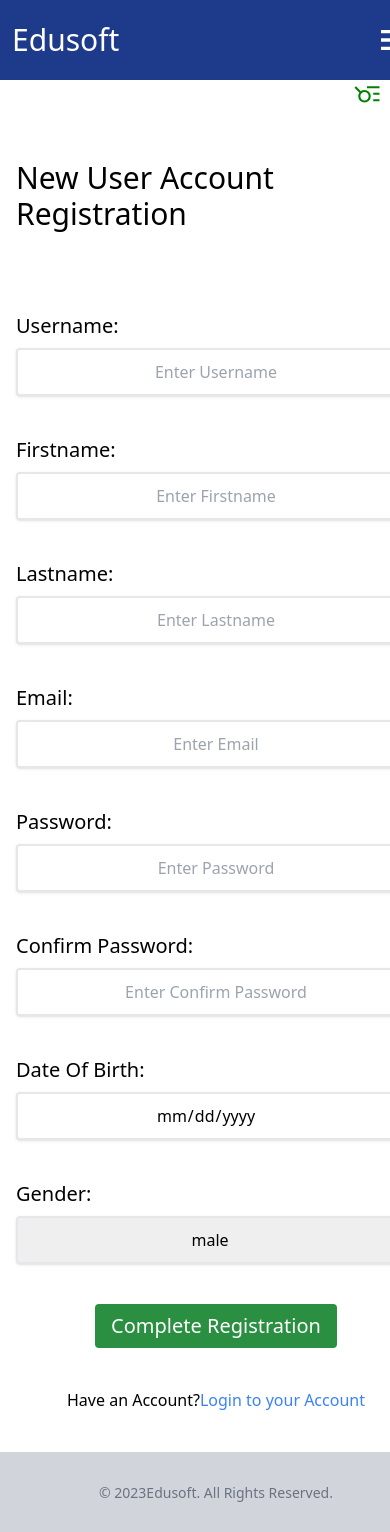
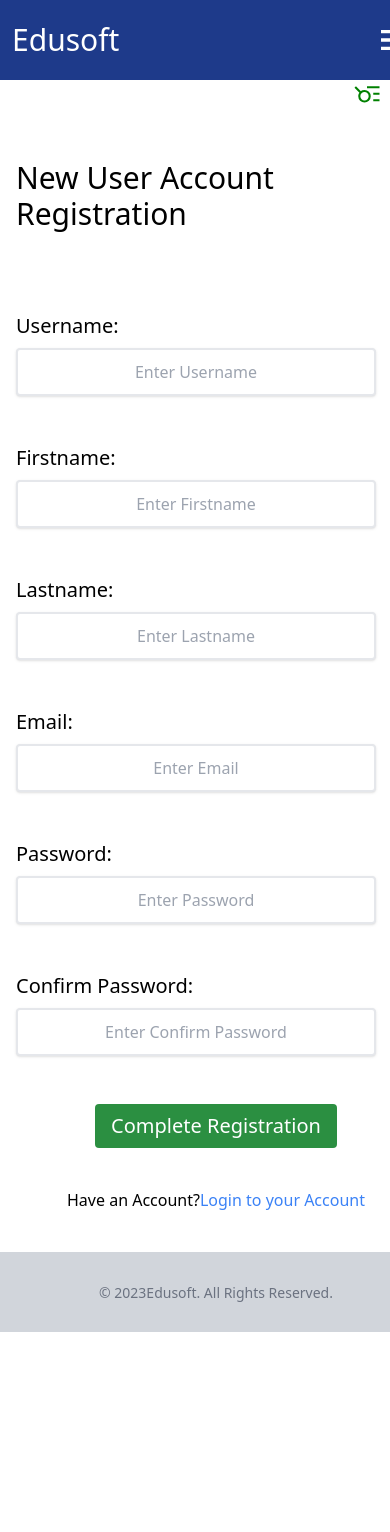
Before and after one commit to Nwaigba66/Edusoft-website---FrontEnd, a Next.js app: page /auth/registration in a window 390 px wide. Shown: the top 1532 px of the page. After the commit the page ends 1332 px from the top, so only its background shows below. Built offline with nearby package versions, Linux system fonts and the light colour scheme.

Commit message:
add front send validations to registration page

```diff
--- a/src/app/@search/default.tsx
+++ /dev/null
@@ -1,3 +0,0 @@
-export default function Default() {
-  return null
-}
--- a/src/app/@search/search/page.tsx
+++ /dev/null
@@ -1,15 +0,0 @@
-"use client"
-import React from 'react'
-import { useRouter } from 'next/navigation'
-
-function SearchPage() {
-	const router = useRouter()
-	return (
-		<div className="text-3xl flex mt-8  w-full h-full  text-blue-300 bg-red-100">
-			This is the Search Page
-			<button onClick={()=>router.back()}>Back</button>
-		</div>
-	)
-}
-
-export default SearchPage
--- a/src/app/auth/registration/page.tsx
+++ b/src/app/auth/registration/page.tsx
@@ -1,11 +1,27 @@
-import React from 'react'
+"use client"
+import React, {useState} from 'react'
 import Link from 'next/link'
+import { textValidator, passwordValidator, emailValidator } from '@/components/validators'
 
 interface FormProps {
 	name:string
 	type:string
 	options?: string[]
 }
+
+
+const formValidators : {
+	[key:string]:(value:string)=> string
+} = {
+	username:textValidator,
+	firstname:textValidator,
+	lastname:textValidator,
+	email: emailValidator,
+	password:passwordValidator,
+	confirmpassword:textValidator,
+}
+
+
 
 const initialFormState : {
 	[key: string]:FormProps
@@ -33,33 +49,79 @@ const initialFormState : {
 	confirmpassword:{
 		name:"Confirm Password",
 		type:"password"
-	},
-	dateofbirth:{
-		name:"Date Of Birth",
-		type:"date"
-	},
-	gender:{
-		name:"Gender",
-		type:"text",
-		options: ['male', 'female']
 	}
 }
 
+const initialValues :{
+	[key:string]: {
+		value:string,
+		error:string
+	}
+} = {}
+
+
+Object.keys(initialFormState).forEach(val=>{
+	initialValues[val] = {value:"", error:""}
+})
+
+
 function Registration() {
+	const [formValues, setFormValue] = useState(initialValues)
+
+
+	function handleInput(e: React.ChangeEvent<HTMLInputElement>){
+		// handle the input for each fields
+		const {value, name} = e.target
+
+		setFormValue(prevState=>({
+			...prevState,
+			[name]:{...prevState[name], error:"", value:value.trim()}
+		}));
+	}
+
+	function handleSubmit(e:React.FormEvent){
+		e.preventDefault();
+		let isValid = false;
+		setFormValue(prevState=>{
+			const copyState = {...prevState}
+			Object.keys(copyState).forEach(key=>{
+				const {value, error} = copyState[key]
+				copyState[key]["error"] = formValidators[key](value);
+			})
+			if (Object.values(copyState).reduce((total, item)=>
+				total + item['error'].length,0) === 0){
+				// check for password equality
+				const {password, confirmpassword} = formValues;
+				if (password.value != confirmpassword.value){
+					copyState['confirmpassword']['error'] = "password mismatch"
+				}
+				else{
+					isValid = true;
+				}
+			}
+			return copyState
+			})
+		return;
+
+	}
+
 	return (
 	<div className="flex flex-row items-center">
 			<div className="flex flex-col items-center justify-center w-full h-full">
 				<h2 className="text-3xl my-[5rem]  ">New User Account Registration</h2>
-				<form className="registration-form flex flex-col justify-around gap-10 w-[25rem]" action="">
+				<form onSubmit={handleSubmit} className="registration-form flex flex-col justify-around gap-10 w-[25rem]" action="">
 
 					{Object.keys(initialFormState).map((key)=>{
-						const {name, type, options} = initialFormState[key];
-						return <div key={key} className="flex flex-col md:flex-row items-center gap-2">
+						const {name, type } = initialFormState[key];
+						const {value, error} = formValues[key];
+						return <div key={key} className=" flex flex-col w-[90%] md:flex-row items-center gap-2">
 							<label className="w-full md:w-32" htmlFor={key}>{name}:</label>
-							{!options && <input className="w-full md:w-64" id={key} type={type} placeholder={`Enter ${name}`} required/>}
-							{options && <select className="w-full md:w-64" name={key} id={key}>
-								{options.map(itm=><option key={itm} value={itm}>{itm}</option>)}
-							</select>}
+							<div className='input-group w-full'>
+								<input name={key} onChange={handleInput} value={value} className="w-full md:w-64" id={key} type={type} placeholder={`Enter ${name}`}/>
+								{error && <span className="text-red-500">{error}</span>}
+								{!error && <span></span>}
+							</div>
+
 						</div>
 
 					})}
--- a/src/app/globals.css
+++ b/src/app/globals.css
@@ -44,14 +44,14 @@ body {
   min-height: calc(100vh - var(--header-height));
 
 }
-.sidebar section input,
-.sidebar section select,
-.sidebar section button
+.sidebar form input,
+.sidebar form select,
+.sidebar form button
 {
   @apply w-[13rem] min-h-[2rem] rounded;
 }
 
-.sidebar section div h3 {
+.sidebar form div h3 {
   @apply text-center;
 }
 
@@ -72,3 +72,17 @@ body {
   grid-template-columns: 1fr 2fr;
   @apply bg-red-300;
 }
+
+#sidebar-toggler{
+  visibility: hidden;
+  position: absolute;
+}
+
+.input-group{
+  display:grid;
+  grid-template-rows: 2fr 1fr;
+  @apply flex flex-col justify-center;
+}
+.input-group span{
+  @apply h-2 text-sm;
+}
--- a/src/app/layout.tsx
+++ b/src/app/layout.tsx
@@ -12,15 +12,12 @@ export const metadata: Metadata = {
 
 export default async function RootLayout(props: {
   children: React.ReactNode
-  search: React.ReactNode
 }) {
-  const doSearch = false
   return (
     <html lang="en">
       <body>
         <Layout>
-          {!doSearch && props.children}
-          {doSearch && props.search}
+          {props.children}
         </Layout>
       </body>
     </html>
--- /dev/null
+++ b/src/app/loading.tsx
@@ -0,0 +1,13 @@
+import React from 'react'
+
+function Loader() {
+	return (
+		<div className="flex justify-center items-center w-full h-full">
+			<div>
+				Loading...
+			</div>
+		</div>
+	)
+}
+
+export default Loader
--- /dev/null
+++ b/src/app/search/page.tsx
@@ -0,0 +1,46 @@
+"use client"
+import React, {useState, useEffect} from 'react'
+import { useRouter, useParams, useSearchParams } from 'next/navigation'
+
+
+const initialState: {
+	query:string,
+	isLoading:boolean
+} = {
+	query:"",
+	isLoading:true
+}
+
+function SearchPage() {
+	const router = useRouter()
+	const params = useParams()
+	const queries = useSearchParams()
+	const [searchData, setSearchData] = useState(initialState)
+	const { query, isLoading } = searchData
+
+	useEffect(()=>{
+			setSearchData(prevState=>{
+			return {
+				...prevState,
+				isLoading:false,
+				query:""}});
+
+	},[])
+
+	return (
+		<div className="flex flex-col justify-center items-center text-3xl flex mt-8 w-full h-[90vh] overscroll-y-auto mb-4 text-blue-300 bg-red-100">
+			This is the Search Page
+			<button onClick={()=>router.back()}>Back</button>
+			{ isLoading && <div>
+							<span className="inline-block bg-transparent border-solid border-r-8 border-blue-500
+										animate-spin h-[5rem] w-[5rem] rounded-full bg-green-500">
+
+							</span>
+							Edusoft
+						</div>}
+			{!isLoading && <div>QueryParams: {query}</div>}
+		</div>
+	)
+}
+
+export default SearchPage
--- a/src/components/SideBar/index.tsx
+++ b/src/components/SideBar/index.tsx
@@ -1,40 +1,77 @@
 "use client"
-import React, { useState } from 'react'
+import React, { useState, useRef } from 'react'
+import { useRouter } from 'next/navigation'
 
-export default function SideBar({displaySearch}:{
+
+const initialFormState : {
+  [key:string]:string
+} = {
+  search:"",
+}
+
+export default function SideBar({displaySearch, toggleSidebar}:{
   displaySearch: boolean
+  toggleSidebar:()=>void
 }) {
 
+  const [searchForm, setSearchForm] = useState(initialFormState)
+  const { search } = searchForm
+  const courseRef = useRef<HTMLSelectElement>(null)
+  const countryRef = useRef<HTMLSelectElement>(null)
+
+  const router = useRouter()
+
+  const handleSubmit = (e: React.ChangeEvent<HTMLFormElement>)=>{
+    e.preventDefault();
+    const course = courseRef.current?.value;
+    const country = countryRef.current?.value;
+    const searchData = `search=${search? search: ""}`
+    const countryData = `country=${country? country:""}`
+    const courseData = `course=${course?course:""}`
+
+    if (course || country || search){
+      toggleSidebar()
+      router.push(`/search/?${search.trim()?searchData+"&":""}${country?countryData + "&":""}${course?courseData:""}`)
+    }
+
+  }
+
+  const handleInput = (e: React.ChangeEvent<HTMLInputElement>) => {
+    e.preventDefault()
+    const { name,value} = e.target
+    setSearchForm(prevState=>({
+      ...prevState,[name]:value}))
+  }
 
   return (
     <div className={`sidebar fixed ${!displaySearch ? "hidden": "flex" }  flex-col items-center top-0 w-full h-full
                          bg-black bg-opacity-20 md:bg-transparent left-0 md:sticky md:w-auto md:flex`}>
-      <section className= {` flex flex-col bg-blue-500 rounded md:bg-transparent
+      <form onSubmit={handleSubmit} action="" className= {` flex flex-col bg-blue-500 rounded md:bg-transparent
                                 justify-around items-center
                                 h-full w-80 `}>
         <div>
           <h3>Enter a key word</h3>
-          <input className="text-center bg-placeholder h-[45px]
+          <input onChange={handleInput} value={search} name="search" className="text-center bg-placeholder h-[45px]
                             text-placeholder-text rounded"
                             type="text" placeholder="search course "/>
         </div>
         <div>
           <h3 >Select a Country</h3>
-          <select name="" id="country" className="bg-placeholder h-[45px]">
+          <select ref={countryRef} name="country" id="country" className="bg-placeholder h-[45px]">
             <option value="ng" >Nigeria</option>
             <option value="uk">United Kingdom</option>
           </select>
         </div>
         <div>
            <h3 >Select a Course</h3>
-            <select name="" id="country" className="bg-placeholder h-[45px]">
+            <select ref={courseRef}  name="course" id="course" className="bg-placeholder h-[45px]">
               <option value="software">Software Engineering</option>
               <option value="nursing">Nursing</option>
             </select>
         </div>
 
         <button className="bg-button text-white">Submit</button>
-      </section>
+      </form>
     </div>
   );
 };
--- /dev/null
+++ b/src/components/store/index.ts
@@ -0,0 +1 @@
+// import { configureStore } from '@reduxjs/toolkit'
--- /dev/null
+++ b/src/components/validators.ts
@@ -0,0 +1,22 @@
+export function textValidator(value:string){
+	if (value.length === 0) return "This Field is required";
+	if (/\s/.test(value)) return "space character not allowed";
+	return ""
+}
+export function emailValidator(value:string){
+	if (value.length === 0) return "This Field is required";
+	if (/\s/.test(value)) return "space character not allowed";
+	if (/^[a-zA-z]+[0-9]*\@\w+(\.com|\.co\.uk)$/.test(value)) return "";
+    return "invalid email"
+}
+
+export function passwordValidator(value:string){
+	if (value.length === 0) return "This Field is required";
+	if (value.length < 9 ) return "password too short";
+	if (/\s/.test(value)) return "space character not allowed";
+	if (!/[a-z]/.test(value)) return "password must include lower case";
+	if (!/[A-Z]/.test(value)) return "password must include Upper case";
+	if (!/[0-9]/.test(value)) return "password must include number";
+	if (!/[^a-zA-z0-9]/.test(value)) return "password must include special character"
+	return ""
+}
```
Also changed, not shown: src/components/Layout/index.tsx (+10 -4 lines).
